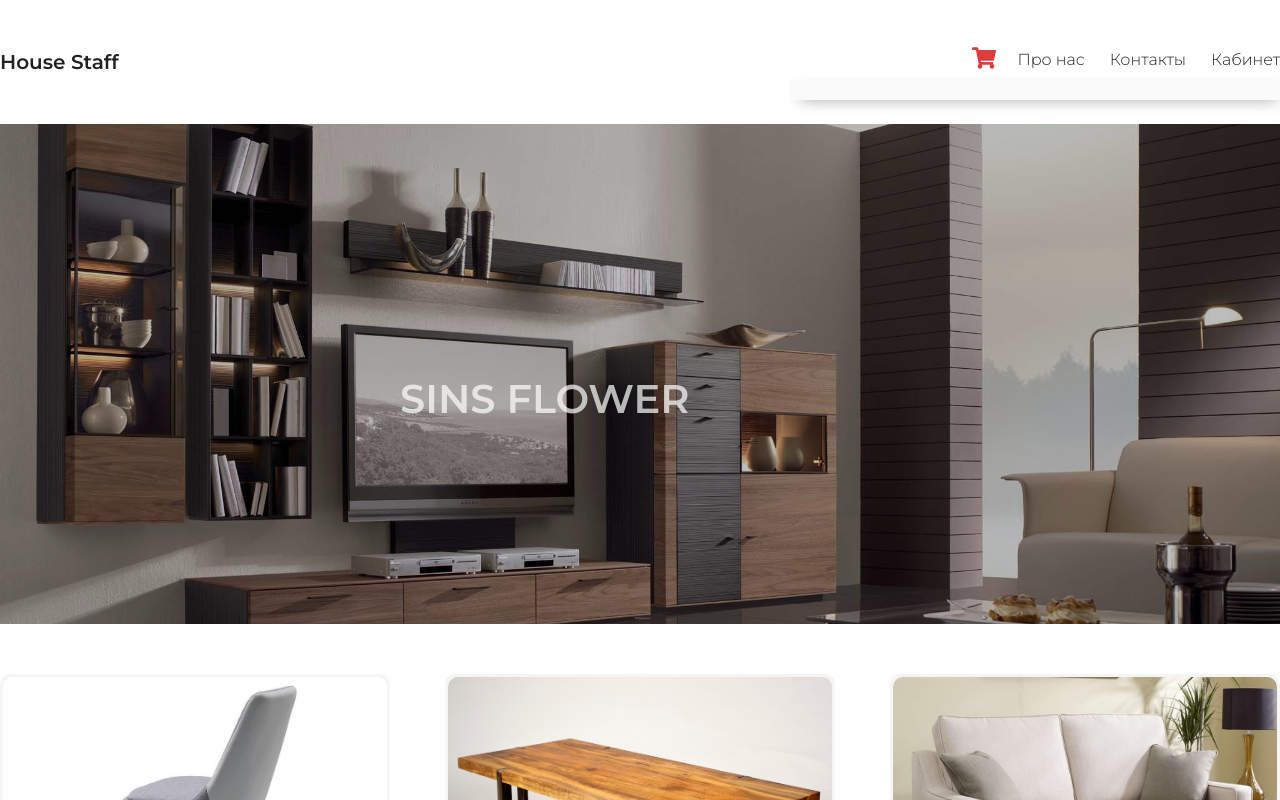
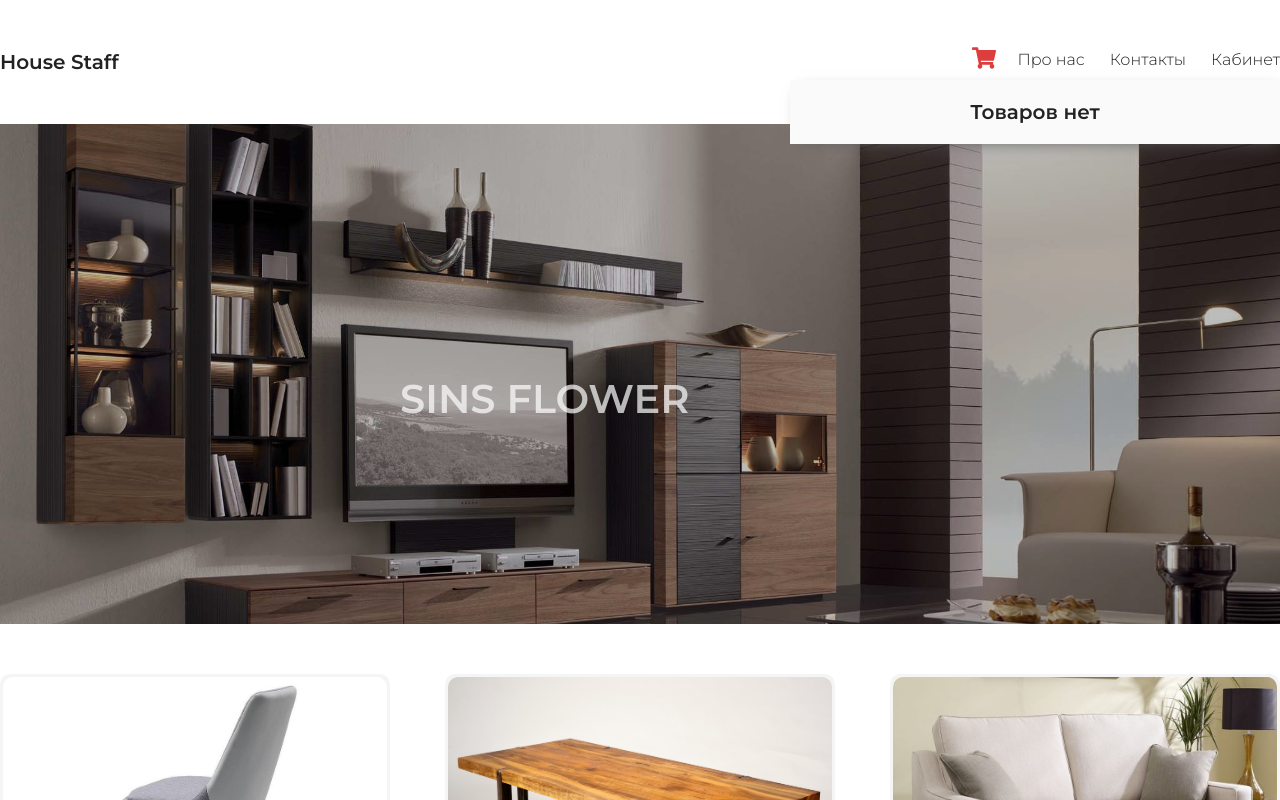
Before and after one commit to Nearzev/web-shop-react, a React (Create React App) app: page / in a window 1280 px wide. Both pictures are taken after a click on the icon 984 px from the left and 58 px from the top of the page. Shown: the top 800 px of the page. Built offline with nearby package versions, Linux system fonts and the light colour scheme.

Commit message:
added new functions
1. added showOrders function
2. adeed showNothing function
3. added checking for the availability of products in the cart
4. added checking for duplicates in the trash

```diff
--- a/src/App.tsx
+++ b/src/App.tsx
@@ -12,6 +12,14 @@ export type ItemsType = {
     price: string
   }
 
+  // const getItems = async (url: string):Promise<ItemsType[]> => {
+  //   const response = await fetch(url)
+  //   let json = await response.json();
+  //   let items:Array<ItemsType> = await JSON.parse(json);
+  //   return items
+  // }
+
+  // const items = getItems('https://63fdd8c4cd13ced3d7c02d2a.mockapi.io/t/Cards');
 
 const items: Array<ItemsType>  = [
   {
@@ -52,7 +60,18 @@ const App = () => {
   const [orders, setOrders] = useState(Array<ItemsType>);
 
   const addToOrder = (item: ItemsType) => {
-    setOrders([...orders, item])
+    let isInArr = false
+
+    orders.forEach(order => {
+      if(order.id === item.id) {
+        isInArr = true
+        console.log('Товар уже в корзине')
+      }
+    })
+
+    if(!isInArr) {
+      setOrders([...orders, item])
+    }
   }
 
   return (
--- a/src/components/Header.tsx
+++ b/src/components/Header.tsx
@@ -5,6 +5,24 @@ import Order from './Order';
 
 type HeaderProps = {
   orders: Array<ItemsType>
+}
+
+const showOrders = (props: HeaderProps) => {
+    return (
+      <div>
+          {props.orders.map(order => {
+              return <Order key={order.id} item={order}/>
+            })}
+      </div>
+    )
+}
+
+const showNothing = () => {
+    return (
+      <div className='empty'>
+        <h2>Товаров нет</h2>
+      </div>
+    )
 }
 
 const Header = (props: HeaderProps) => {
@@ -24,9 +42,8 @@ const Header = (props: HeaderProps) => {
 
         {cartOpen && (
           <div className='shop-cart'>
-            {props.orders.map(order => {
-              return <Order key={order.id} item={order}/>
-            })}
+            {props.orders.length > 0 ?
+              showOrders(props) : showNothing()}
           </div>
         )}
       </div>
--- a/src/index.css
+++ b/src/index.css
@@ -69,6 +69,12 @@ header .shop-cart {
 
     padding: 20px;
     padding-bottom: 0;
+}
+
+header .shop-cart .empty h2{
+    font-size: 20px;
+    margin-bottom: 20px;
+    text-align: center;
 }
 
 header .shop-cart .item {
```
